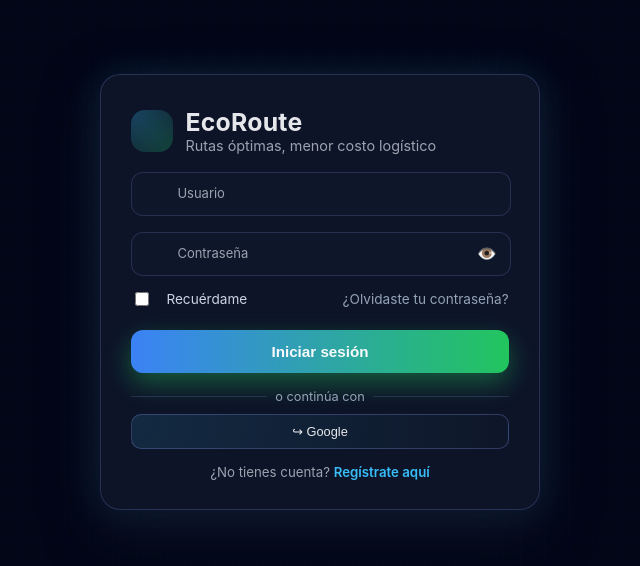
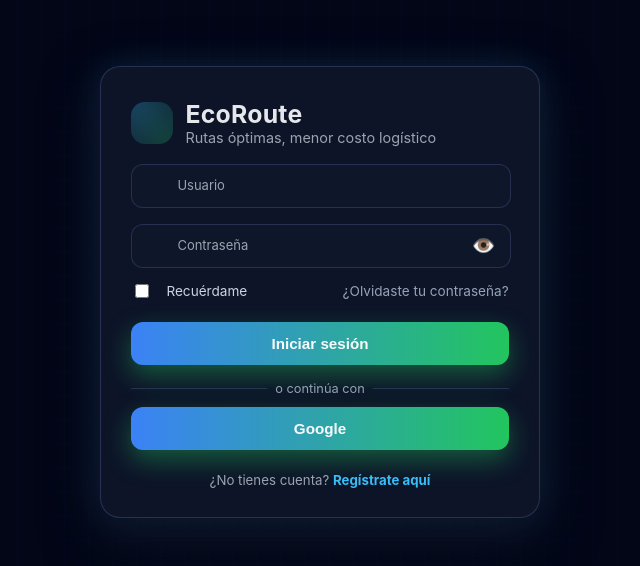
Before and after one commit to 1ACC0184-2520-12604-Grupo1-EcoRoute/EcoRoute-frontend, a React (Vite) app: page /login in a window 1280 px wide. Shown: the part 108-674 px from the top of the page, without its empty margins (320-960 px from the left). Built offline with nearby package versions, Linux system fonts and the light colour scheme; no server answers.

Commit message:
Fix App.tsx

```diff
--- a/src/App.tsx
+++ b/src/App.tsx
@@ -10,8 +10,10 @@ import {
 import Sidebar from "./components/Sidebar";
 import { TradeDashboard } from "./domains/trade/ui/TradeDashboard";
 import { ReportsPage } from "./domains/reports/ui/ReportsPage";
-import { ProfilePage } from "./domains/profile/ui/ProfilePage"; // tu perfil actual
+import { ProfilePage } from "./domains/profile/ui/ProfilePage";
 import { LoginPage } from "./domains/auth/ui/LoginPage";
+// Ajusta la ruta de importación según tu estructura real
+import { RegisterPage } from "./domains/auth/ui/RegisterPage";
 
 import { DijkstraPage } from "./domains/routing/ui/DijkstraPage";
 import { FloydPage } from "./domains/routing/ui/FloydPage";
@@ -22,7 +24,8 @@ import "./components/Sidebar.css";
 const PrivateRoute: React.FC<{ children: React.ReactNode }> = ({
                                                                    children,
                                                                }) => {
-    const token = localStorage.getItem("access_token");
+    // Nota: Es mejor usar useAuthStore si puedes, pero localStorage funciona
+    const token = localStorage.getItem("token") || localStorage.getItem("access_token");
     const location = useLocation();
 
     if (!token) {
@@ -47,17 +50,23 @@ const AppShell: React.FC = () => (
                 <Route path="/floyd-warshall" element={<FloydPage />} />
                 <Route path="/reportes" element={<ReportsPage />} />
                 <Route path="/perfil" element={<ProfilePage />} />
+                {/* ERROR CORREGIDO: RegisterPage eliminado de aquí (zona privada) */}
                 <Route path="*" element={<Navigate to="/" replace />} />
             </Routes>
         </main>
     </div>
 );
 
-export const App: React.FC = () => {
+// Cambiamos a export default para que coincida con main.tsx
+const App: React.FC = () => {
     return (
         <BrowserRouter>
             <Routes>
+                {/* === ZONA PÚBLICA === */}
                 <Route path="/login" element={<LoginPage />} />
+                <Route path="/register" element={<RegisterPage />} /> {/* <-- AGREGADO AQUÍ */}
+
+                {/* === ZONA PRIVADA === */}
                 <Route
                     path="/*"
                     element={
@@ -70,3 +79,5 @@ export const App: React.FC = () => {
         </BrowserRouter>
     );
 };
+
+export default App;
--- a/src/domains/auth/ui/LoginPage.tsx
+++ b/src/domains/auth/ui/LoginPage.tsx
@@ -19,11 +19,14 @@ export const LoginPage: React.FC = () => {
 
         try {
             const data = await loginRequest(username, password);
+            // Guardamos token y usuario
             saveSession(data.access_token, username);
+
             setMessage("✅ Inicio de sesión exitoso. Redirigiendo...");
+            // Esperamos un poco para que el usuario lea el mensaje
             setTimeout(() => navigate("/", { replace: true }), 700);
         } catch (err: any) {
-            setMessage("❌ " + err.message);
+            setMessage("❌ " + (err.message || "Error al iniciar sesión"));
         } finally {
             setLoading(false);
         }
@@ -82,6 +85,18 @@ export const LoginPage: React.FC = () => {
                             type="button"
                             className="toggle-pwd"
                             onClick={() => setShowPwd(!showPwd)}
+                            title={showPwd ? "Ocultar contraseña" : "Mostrar contraseña"}
+                            style={{
+                                position: "absolute",
+                                right: "10px",
+                                top: "50%",
+                                transform: "translateY(-50%)",
+                                background: "none",
+                                border: "none",
+                                cursor: "pointer",
+                                fontSize: "1.2rem",
+                                zIndex: 10
+                            }}
                         >
                             {showPwd ? "🙈" : "👁️"}
                         </button>
@@ -108,13 +123,14 @@ export const LoginPage: React.FC = () => {
                     </div>
 
                     <div className="alt-actions">
-                        <button type="button" className="alt-btn" onClick={handleGoogleLogin}>
-                            ↪ Google
+                        <button type="button" className="btn btn-google" onClick={handleGoogleLogin}>
+                            <span className="google-icon" />
+                            Google
                         </button>
                     </div>
 
-                    <p className="register">
-                        ¿No tienes cuenta? <Link to="/register">Regístrate aquí</Link>
+                    <p className="register" style={{ marginTop: "1rem", textAlign: "center" }}>
+                        ¿No tienes cuenta? <Link to="/register" style={{ fontWeight: "bold" }}>Regístrate aquí</Link>
                     </p>
                 </form>
             </section>
--- a/src/main.tsx
+++ b/src/main.tsx
@@ -1,6 +1,6 @@
 import React from "react";
 import ReactDOM from "react-dom/client";
-import { App } from "./App";
+import App from "./App";
 import "./domains/trade/ui/TradeDashboard.css";
 import "./components/Sidebar.css";
 
```
